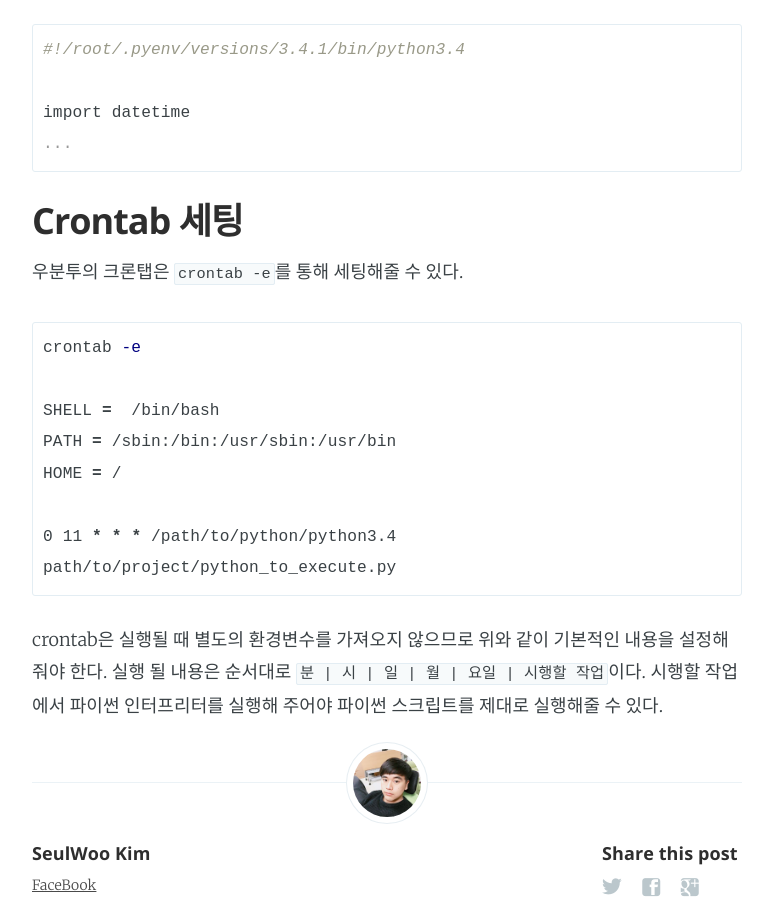
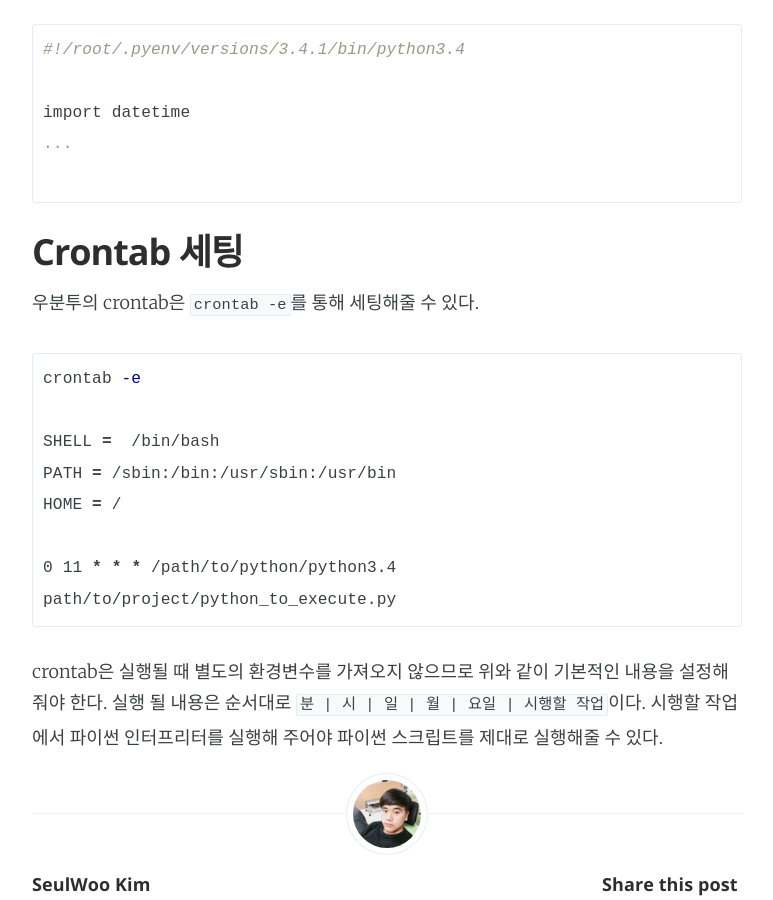
Before and after one commit to ThroughKim/throughkim.github.com, a Jekyll site: the page built from _posts/2016-04-06-crontab-pyenv.md, in a window 1280 px wide and 900 px high, scrolled down 1151 px. Shown: the whole window, without its empty margins (253-1026 px from the left). Built offline with Jekyll 4.4.1, drawn with Linux system fonts in a browser that asks for light colours; Markdown is read by kramdown in place of the engine named in the settings.

Commit message:
new post

````diff
--- a/_posts/2016-04-06-crontab-pyenv.md
+++ b/_posts/2016-04-06-crontab-pyenv.md
@@ -26,11 +26,14 @@
 
 import datetime
 ...
+
 ```
 
 ##Crontab 세팅
-우분투의 크론탭은 `crontab -e`를 통해 세팅해줄 수 있다.
-``` bash
+
+우분투의 crontab은 `crontab -e`를 통해 세팅해줄 수 있다.
+
+```bash
 crontab -e
 
 SHELL =  /bin/bash
@@ -39,5 +42,6 @@
 
 0 11 * * * /path/to/python/python3.4 path/to/project/python_to_execute.py
 ```
+
 crontab은 실행될 때 별도의 환경변수를 가져오지 않으므로 위와 같이 기본적인 내용을 설정해줘야 한다.
 실행 될 내용은 순서대로 `분 | 시 | 일 | 월 | 요일 | 시행할 작업`이다. 시행할 작업에서 파이썬 인터프리터를 실행해 주어야 파이썬 스크립트를 제대로 실행해줄 수 있다.
````
